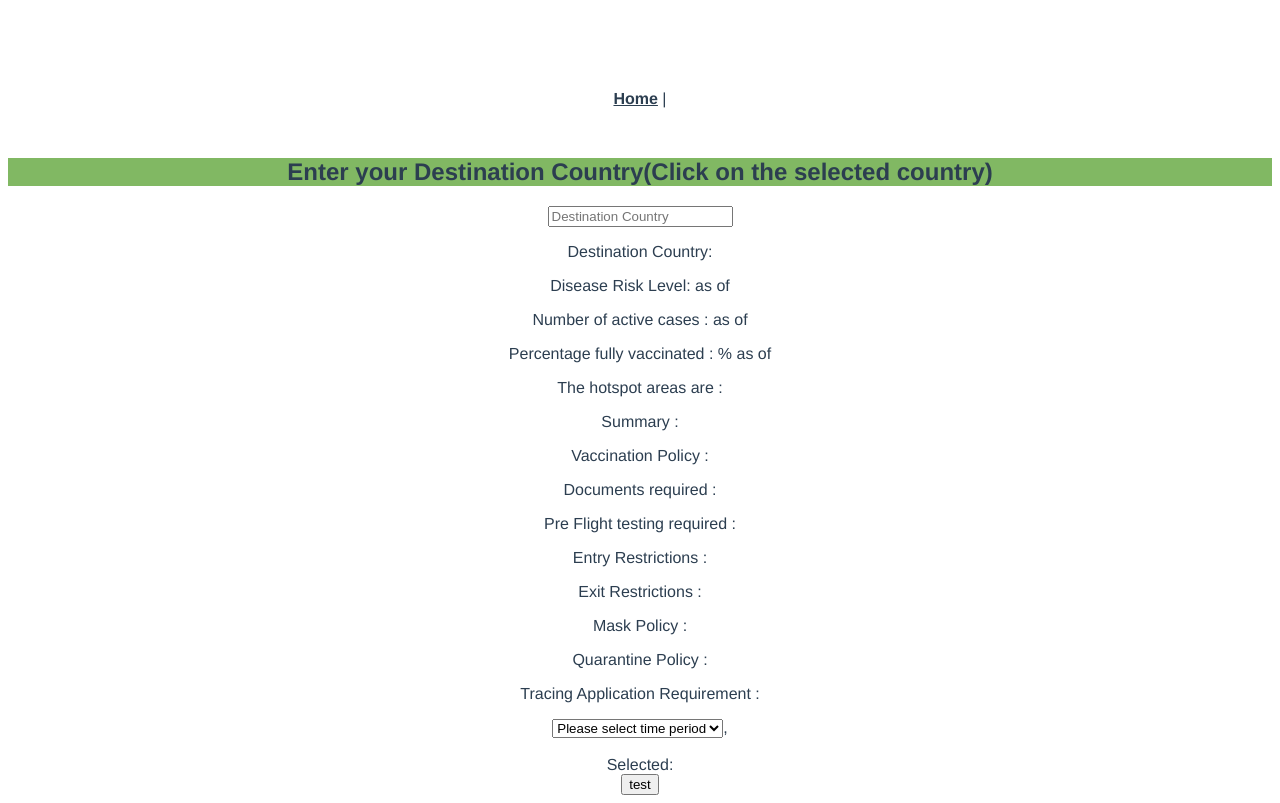
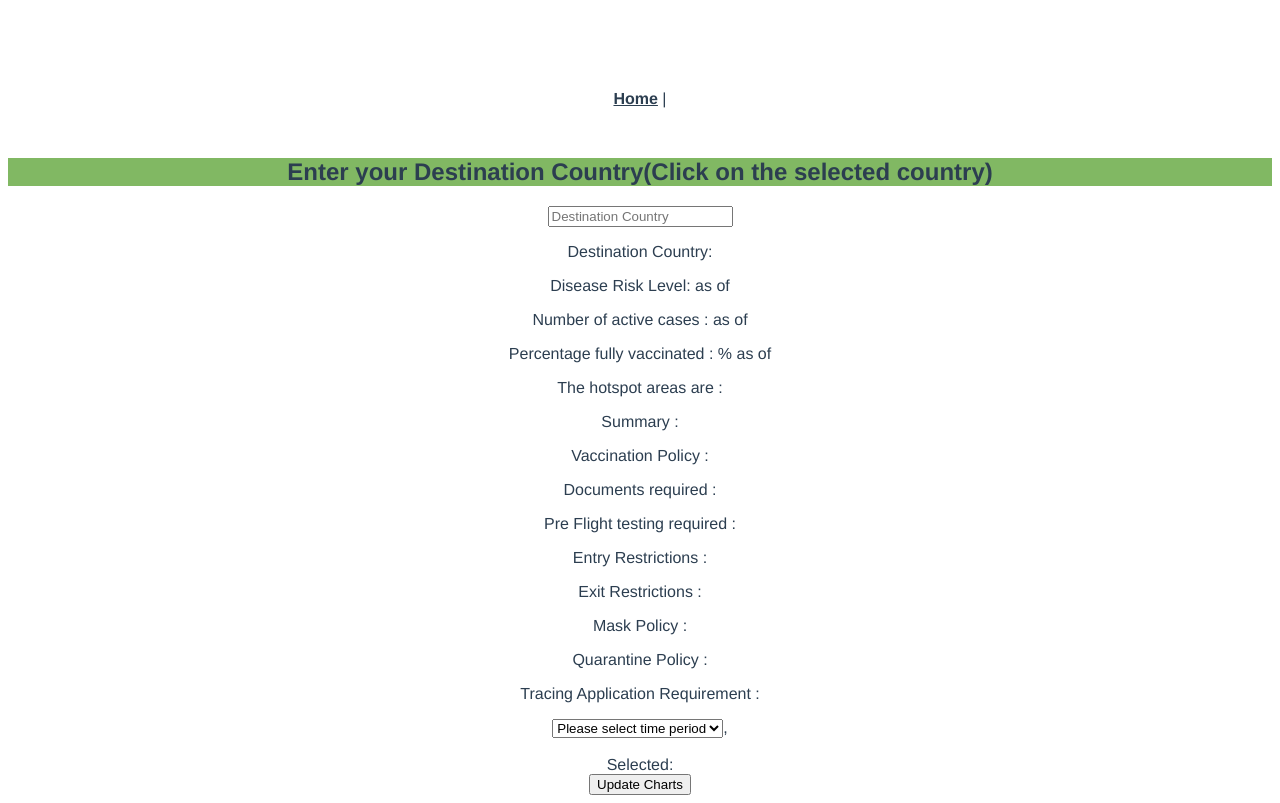
Before and after one commit to andylow-wl/CovidTravelTracker, a Vue app: page / in a window 1280 px wide. Built offline with nearby package versions, Linux system fonts and the light colour scheme; what vue-chartkick would draw is missing.

Commit message:
Fixed issue with charts loading for US and KR

```diff
--- a/src/components/AddDataFS.vue
+++ b/src/components/AddDataFS.vue
@@ -1,5 +1,5 @@
 <template>
-    <button @click="fetchCovidCase()">test</button>
+    <button @click="fetchCovidCase()">Update Charts</button>
 </template>
 <script>
 import axios from 'axios'
@@ -13,7 +13,6 @@ export default {
     data() {
         return  {
             AU : '',
-            AU_nc : {},
             CN : '',
             ID : '',
             JP : '',
@@ -62,7 +61,7 @@ export default {
                 Country: "Japan", date: data["Date"], Cases: data["Cases"]
             }))
             await axios.get('https://api.covid19api.com/total/country/' + 'KR' + '/status/confirmed?from=' + startdate + '&to=' + enddate).then(response => (this.KR = response))
-            this.KR.data.forEach(data => setDoc(doc(db, "South Korea", data["Date"]), {
+            this.KR.data.forEach(data => setDoc(doc(db, "Korea", data["Date"]), {
                 Country: "South Korea", date: data["Date"], Cases: data["Cases"]
             }))
             await axios.get('https://api.covid19api.com/total/country/' + 'MY' + '/status/confirmed?from=' + startdate + '&to=' + enddate).then(response => (this.MY = response))
@@ -70,13 +69,12 @@ export default {
                 Country: "Malaysia", date: data["Date"], Cases: data["Cases"]
             }))
             await axios.get('https://api.covid19api.com/total/country/' + 'US' + '/status/confirmed?from=' + startdate + '&to=' + enddate).then(response => (this.US = response))
-            this.US.data.forEach(data => setDoc(doc(db, "USA", data["Date"]), {
+            this.US.data.forEach(data => setDoc(doc(db, "United States", data["Date"]), {
                 Country: "USA", date: data["Date"], Cases: data["Cases"]
             }))
         }
     },
     mounted() {
-        console.log(this.AU)
     },
 }
 </script>
```
